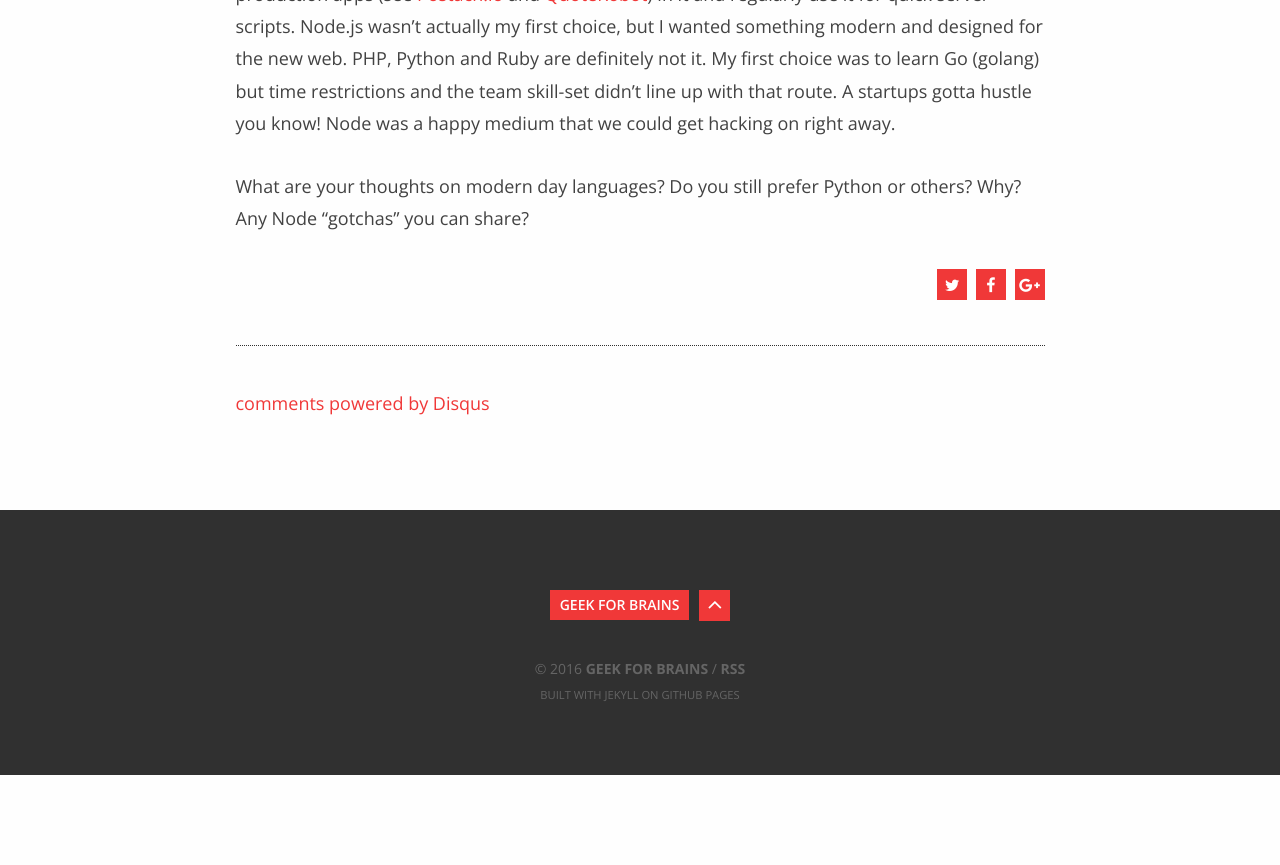
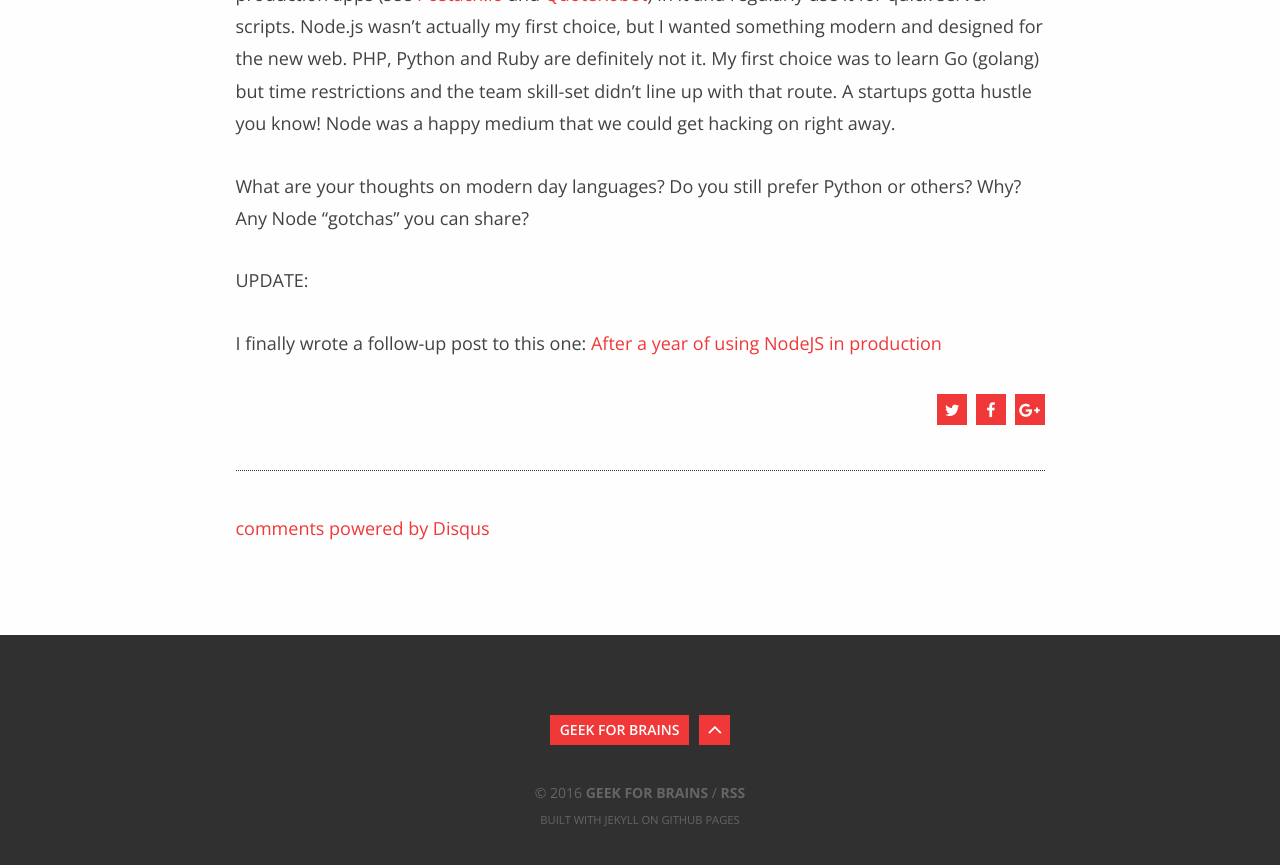
Before and after one commit to geekforbrains/geekforbrains.github.io, a Jekyll site: the page built from _posts/2015-01-02-switching-python-nodejs.markdown, in a window 1280 px wide and 900 px high, scrolled down 2672 px. Shown: the top 865 px of the window. Built offline with Jekyll 4.4.1, drawn with Linux system fonts in a browser that asks for light colours; nearby versions of some CDN libraries; comment, search, counter and statistics services are not loaded; before the commit the page ends 3447 px from its top, so only the background shows below that.

Commit message:
Updating old post to have link to new post.

```diff
--- a/_posts/2015-01-02-switching-python-nodejs.markdown
+++ b/_posts/2015-01-02-switching-python-nodejs.markdown
@@ -48,5 +48,10 @@ To be clear, I still love Python. Its been good to me over the years and I’ve
 
 What are your thoughts on modern day languages? Do you still prefer Python or others? Why? Any Node “gotchas” you can share?
 
+UPDATE:
+
+I finally wrote a follow-up post to this one: [After a year of using NodeJS in production][article]
+
 [postachio]: http://postach.io
 [qbot]: https://quoterobot.com
+[article]: /post/after-a-year-of-nodejs-in-production
```
